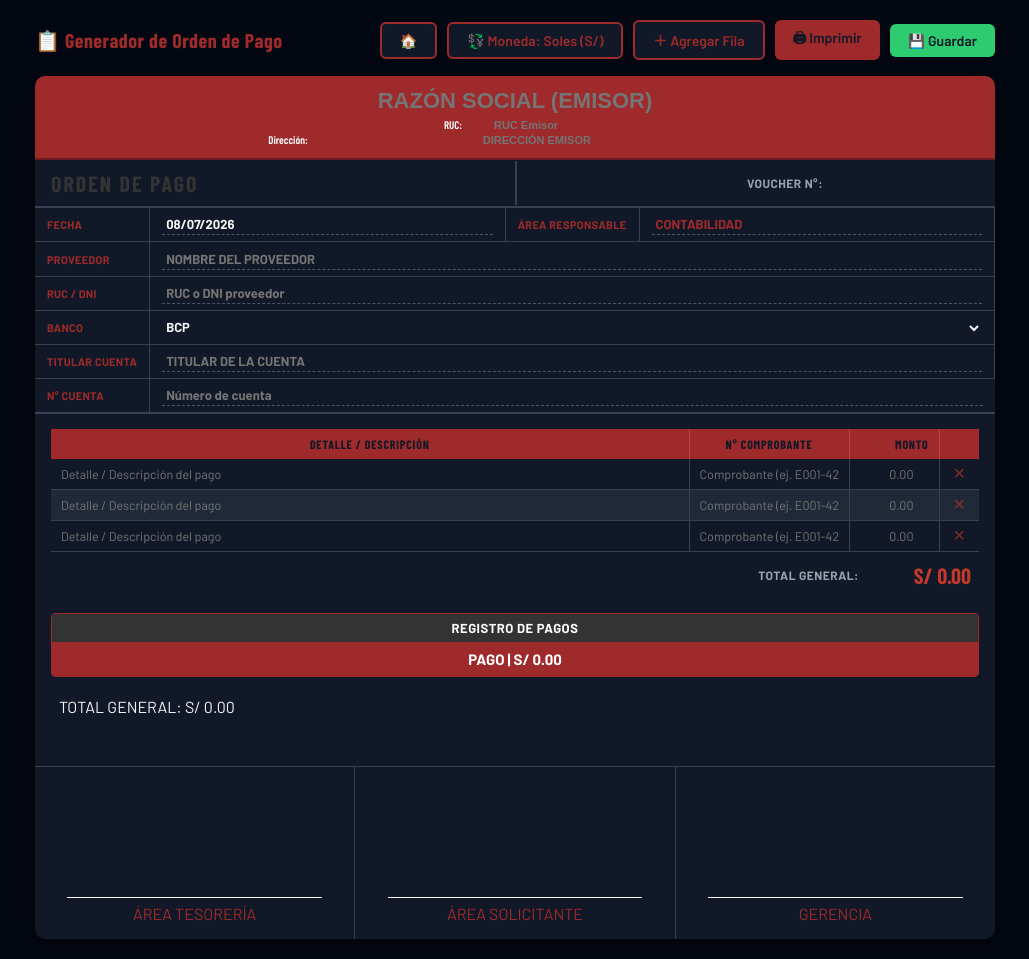
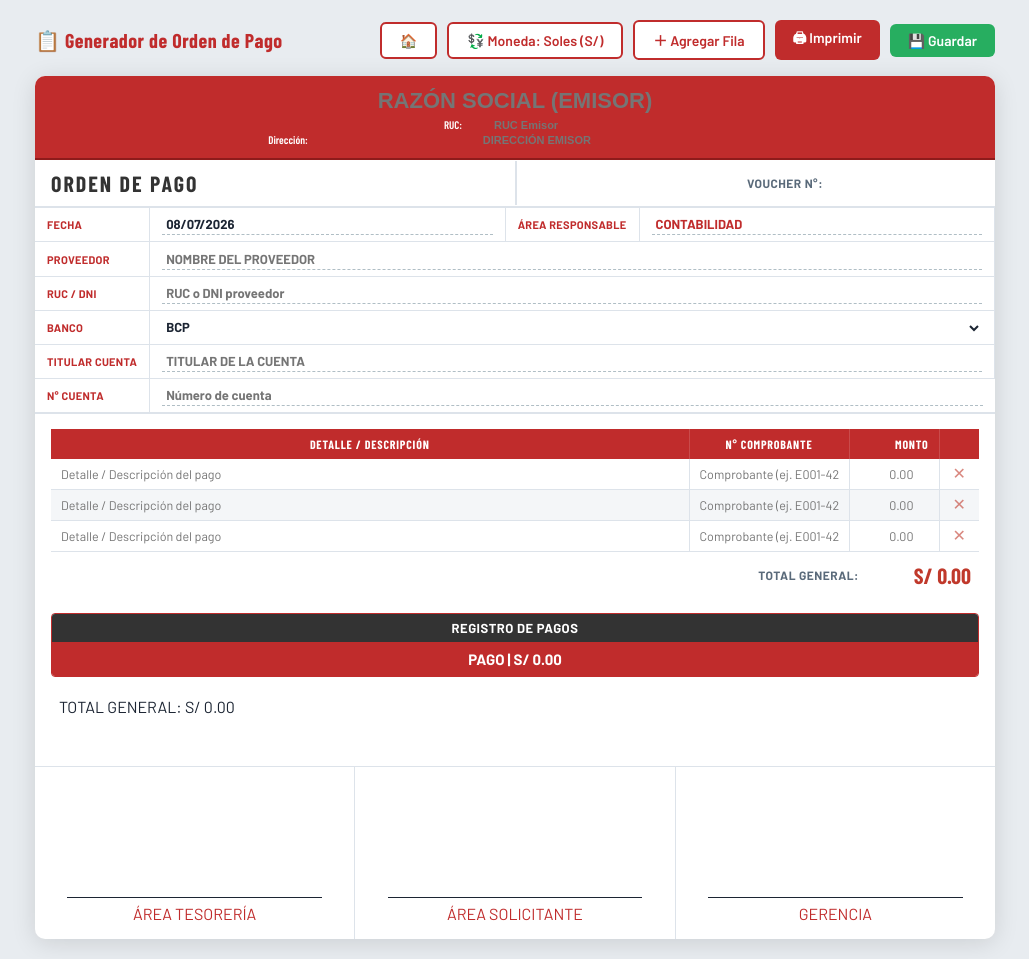
Before and after one commit to medicalsoftwareperu/GestionOrdenesTI, a Flask app: template templates/orden_de_pago.html in a window 1280 px wide. Shown: the whole page, without its empty margins (125-1154 px from the left). Run offline with Flask 3, Linux system fonts and the light colour scheme; the template is opened without the code that fills it, so the values that code supplies are empty; the visitor is signed in with stand-in values (Sample User, id 1); data comes from the database, SQL or seed files in the repository; some libraries are stand-ins or nearby versions.

Commit message:
Remove forced dark mode from payment orders template to fully unify theme settings

```diff
--- a/templates/orden_de_pago.html
+++ b/templates/orden_de_pago.html
@@ -635,7 +635,7 @@
 
     html2pdf().set(opciones).from(elemento).output('blob').then(function(pdfBlob) {
       // Restaurar el tema original después de capturar
-      document.documentElement.setAttribute('data-theme', temaOriginal || 'dark');
+      document.documentElement.setAttribute('data-theme', temaOriginal || 'light');
       const formData = new FormData();
       formData.append('pdf', pdfBlob, nombreArchivo);
       formData.append('items', JSON.stringify(items));
@@ -664,8 +664,9 @@
 </script>
 
 <script>
-    // Forzar tema oscuro para que las Órdenes de Pago mantengan siempre su diseño de contabilidad
-    document.documentElement.setAttribute('data-theme', 'dark');
+    // Inicializar tema al cargar la página en base al almacenamiento local
+    const currentTheme = localStorage.getItem('theme') || 'light';
+    document.documentElement.setAttribute('data-theme', currentTheme);
 </script>
 </body>
 </html>
```
